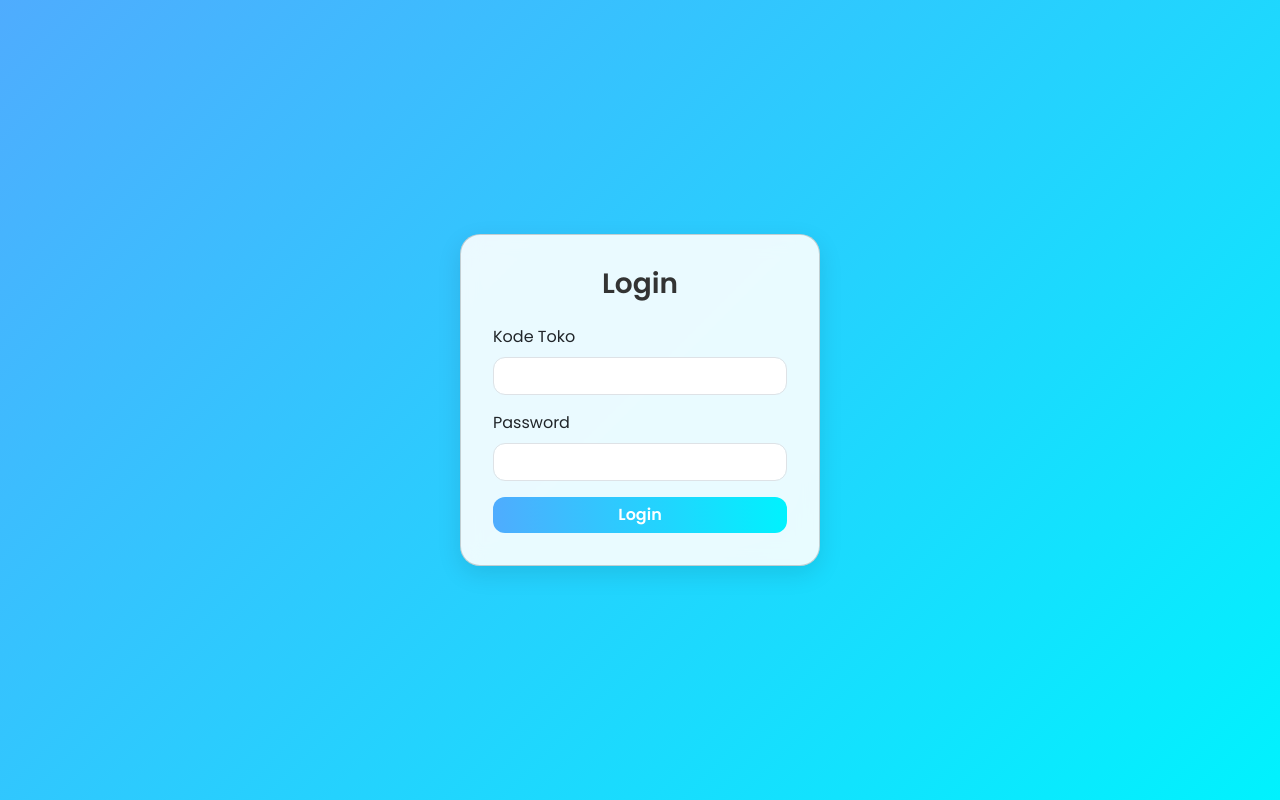
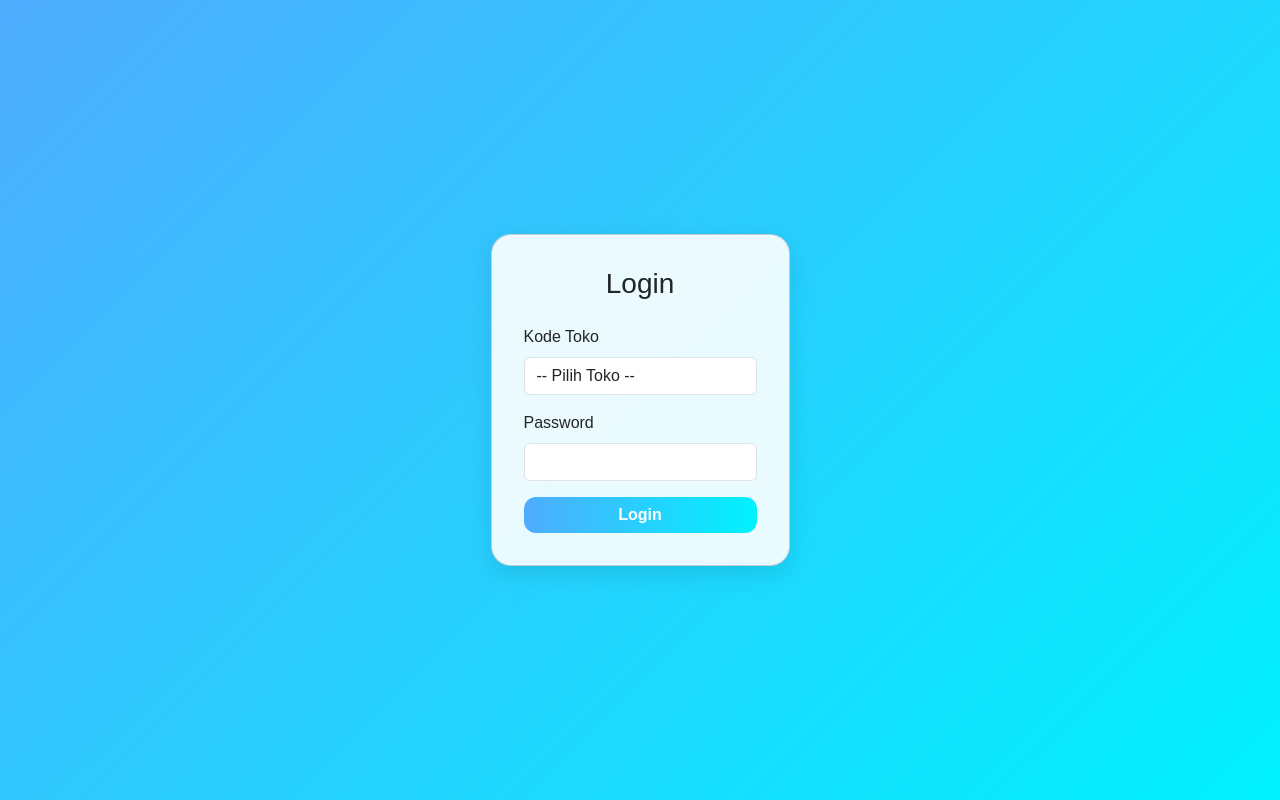
Before and after one commit to xnxxdhooomrzkyyy/bot-telegram, a Flask app: page / in a window 1280 px wide. Run offline with Flask 3, Linux system fonts and the light colour scheme.

Commit message:
Update login.html

```diff
--- a/templates/login.html
+++ b/templates/login.html
@@ -5,13 +5,11 @@
   <meta name="viewport" content="width=device-width, initial-scale=1.0">
   <title>Login - Retur App</title>
   <link href="https://cdn.jsdelivr.net/npm/bootstrap@5.3.0/dist/css/bootstrap.min.css" rel="stylesheet">
-  <link href="https://fonts.googleapis.com/css2?family=Poppins:wght@400;600&display=swap" rel="stylesheet">
   <style>
     body {
       font-family: 'Poppins', sans-serif;
       background: linear-gradient(135deg, #4facfe 0%, #00f2fe 100%);
       height: 100vh;
-      margin: 0;
       display: flex;
       justify-content: center;
       align-items: center;
@@ -19,30 +17,15 @@
     .card {
       background: rgba(255, 255, 255, 0.9);
       border-radius: 20px;
-      backdrop-filter: blur(10px);
       box-shadow: 0 8px 25px rgba(0,0,0,0.1);
-      width: 100%;
       max-width: 360px;
       padding: 2rem;
-    }
-    .form-control {
-      border-radius: 12px;
     }
     .btn-primary {
       border-radius: 12px;
       background: linear-gradient(90deg, #4facfe, #00f2fe);
       border: none;
-      transition: all 0.3s ease;
       font-weight: 600;
-    }
-    .btn-primary:hover {
-      background: linear-gradient(90deg, #00f2fe, #4facfe);
-      transform: translateY(-2px);
-      box-shadow: 0 6px 15px rgba(0,0,0,0.15);
-    }
-    h3 {
-      font-weight: 600;
-      color: #333;
     }
   </style>
 </head>
@@ -52,7 +35,12 @@
     <form method="post">
       <div class="mb-3">
         <label class="form-label">Kode Toko</label>
-        <input type="text" name="kode_toko" class="form-control" required>
+        <select name="kode_toko" class="form-control" required>
+          <option value="">-- Pilih Toko --</option>
+          <option value="T8NR">T8NR</option>
+          <option value="TXMO">TXMO</option>
+          <!-- tambah toko lain sesuai app.py -->
+        </select>
       </div>
       <div class="mb-3">
         <label class="form-label">Password</label>
```
